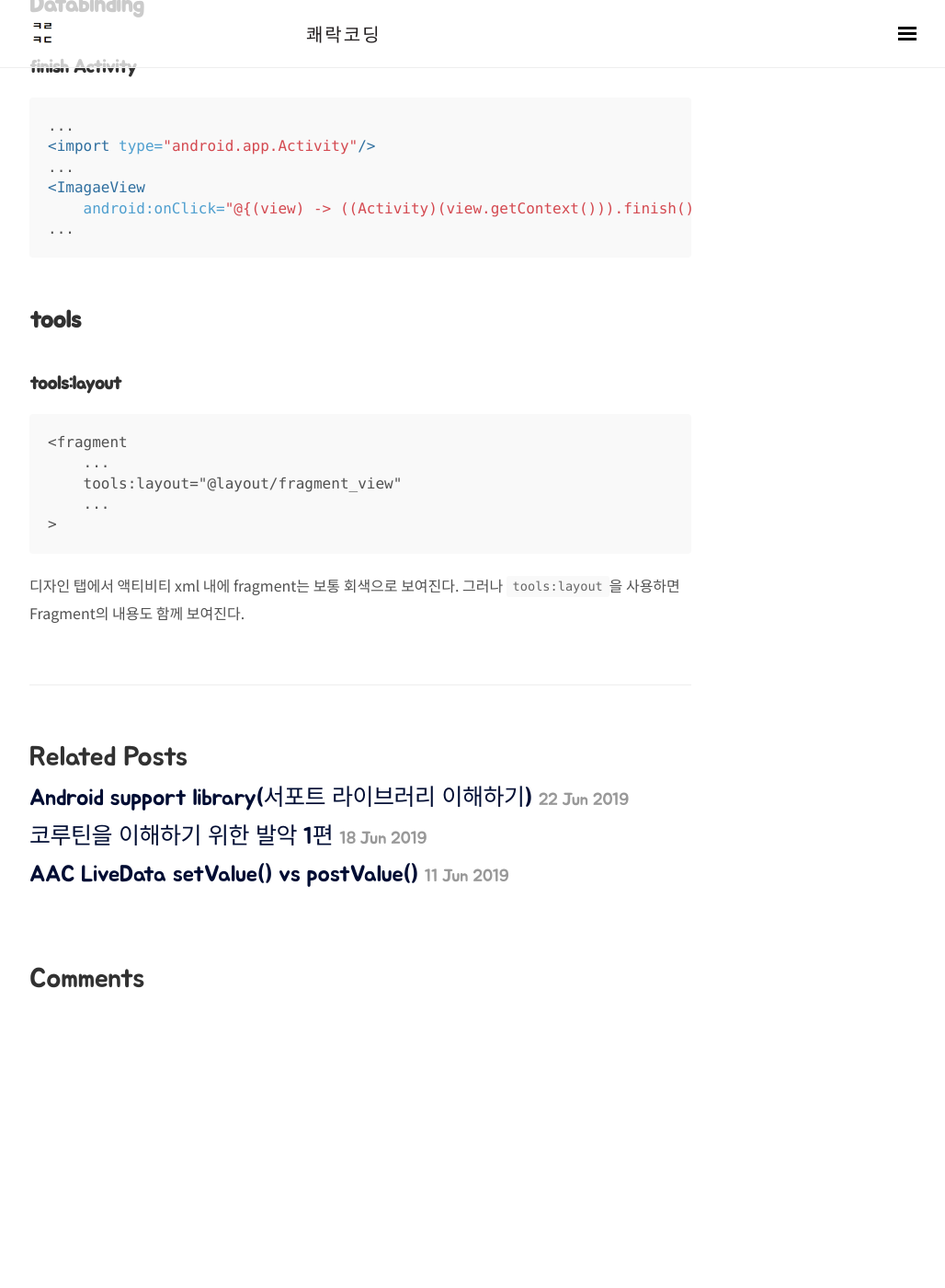
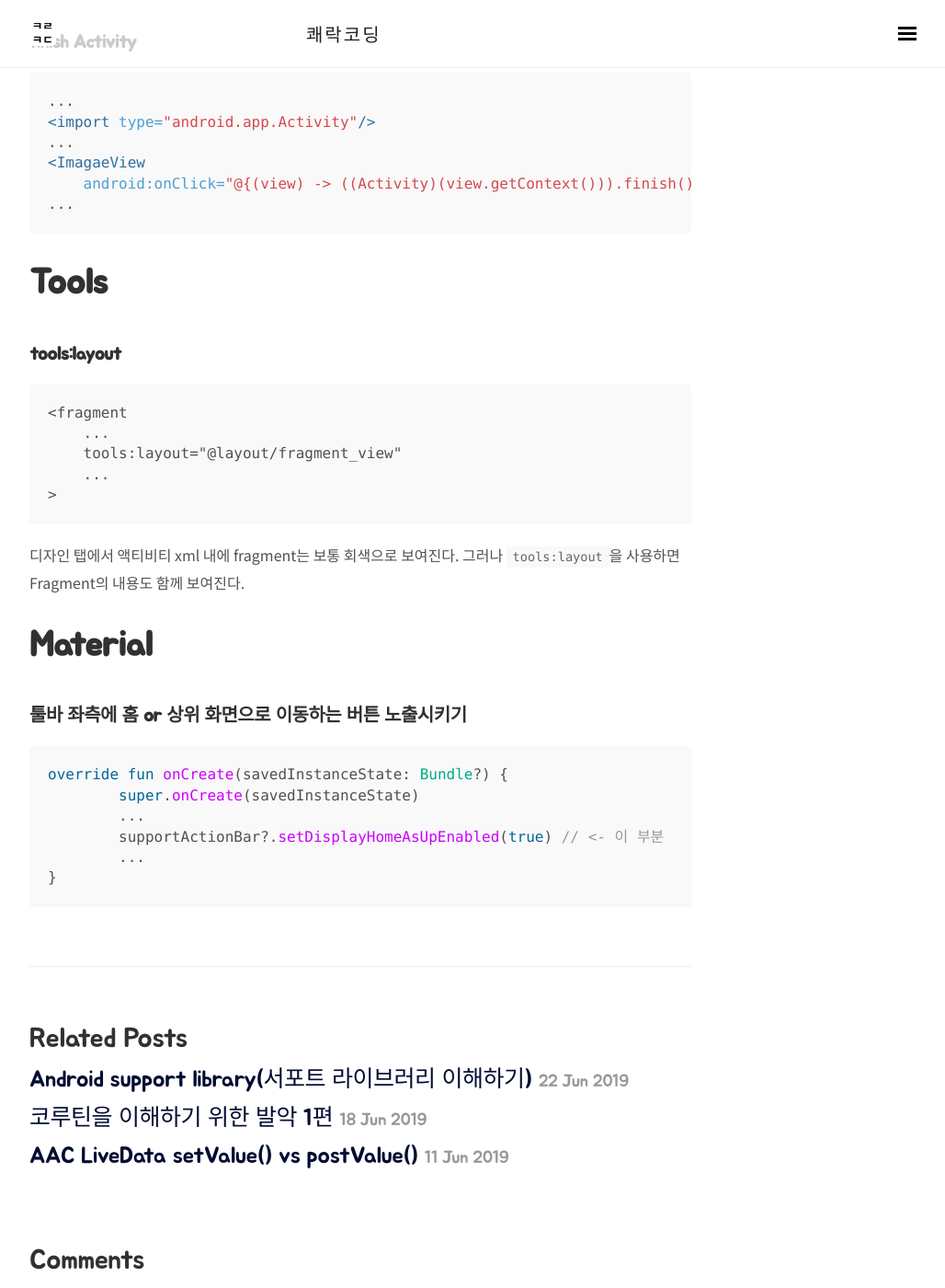
Before and after one commit to wooooooak/wooooooak.github.io, a Jekyll site: the page built from _posts/android/2019-06-14-android메모.md, in a window 1280 px wide and 1400 px high, scrolled down 1792 px. Shown: the whole window at 92% size, without its empty margins (248-1276 px from the left). Built offline with Jekyll 4.4.1, drawn with Linux system fonts in a browser that asks for light colours; nearby versions of some CDN libraries; some web fonts are replaced; comment, search, counter and statistics services are not loaded; before the commit the page ends 2886 px from its top, so only the background shows below that.

Commit message:
안드로이드 메모

````diff
--- a/_posts/android/2019-06-14-android메모.md
+++ b/_posts/android/2019-06-14-android메모.md
@@ -27,7 +27,7 @@ ContextCompat.getColor(context, R.color.colorBlabla)
 - [[Android] 글자에 옷을 입혀보자 (Spannable 사용하기) - 여름숲](https://re-build.tistory.com/13)
 - [Android spannable (textview) - 김형섭의 개발공간](https://sub-dev.tistory.com/10)
 
-## recycler view
+# recycler view
 
 ##### 패딩값 설정
 
@@ -50,7 +50,7 @@ tools:listitem="@layout/list_item_garden_planting"
 
 `listview`나 `recycler`뷰에서 `tools:listitem` 속성이 실제 프로덕션에서 영향을 미치진 않는다. 다만 해당 리사이클러뷰의 각 item list의 뷰(레이아웃)을 바로 찾아갈 수 있고, 개발도중 일종의 미리보기처럼 볼 수 있다.
 
-## Drwable Layout
+# Drwable Layout
 
 `android:fitsSystemWindows = true`
 옆에서 슬며시 나오는 뷰가 status bar와 키보드 영역을 덮지 않음을 설정하는 부분. true라면 status바를 덮지 않는다.
@@ -68,7 +68,7 @@ tools:listitem="@layout/list_item_garden_planting"
 ...
 ```
 
-## tools
+# Tools
 
 ##### tools:layout
 
@@ -81,3 +81,16 @@ tools:listitem="@layout/list_item_garden_planting"
 ```
 
 디자인 탭에서 액티비티 xml 내에 fragment는 보통 회색으로 보여진다. 그러나 `tools:layout`을 사용하면 Fragment의 내용도 함께 보여진다.
+
+# Material
+
+##### 툴바 좌측에 홈 or 상위 화면으로 이동하는 버튼 노출시키기
+
+```kotlin
+override fun onCreate(savedInstanceState: Bundle?) {
+        super.onCreate(savedInstanceState)
+        ...
+        supportActionBar?.setDisplayHomeAsUpEnabled(true) // <- 이 부분
+        ...
+}
+```
````
